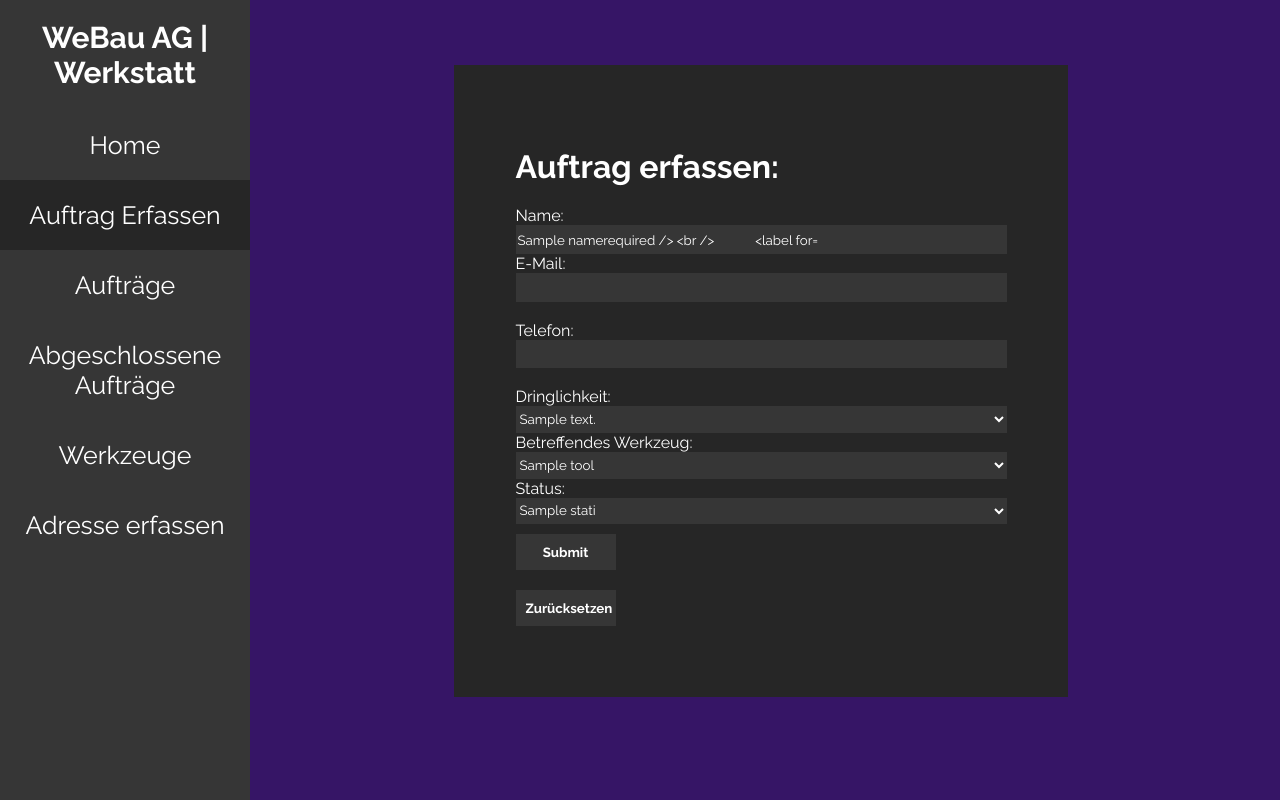
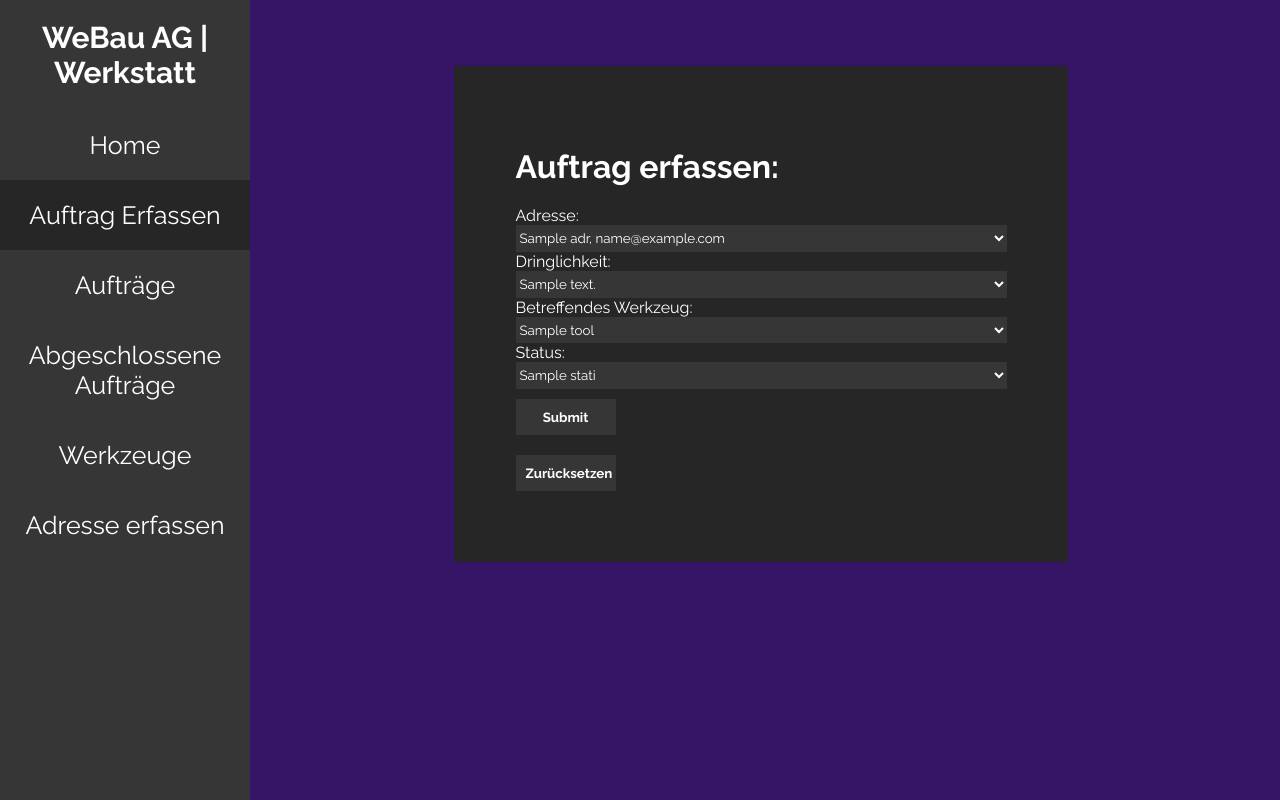
Before and after one commit to Zayden16/uk307-ehym, a PHP site: template app/Views/CreateOrder.View.php in a window 1280 px wide. Run offline with PHP 8.4, Linux system fonts and the light colour scheme; the template is opened without the code that fills it: most values are stand-ins (such as "Sample title", 1, 10 or a date in 2020).

Commit message:
End of day commit

```diff
--- a/app/Controllers/CreateOrderController.php
+++ b/app/Controllers/CreateOrderController.php
@@ -8,4 +8,6 @@ require 'app/Models/order.php';
 $stati = status::getAll();
 $importan = importance::getAll();
 $tools = tool::getAll();
+$adr = address::getAll();
+
 require 'app/Views/CreateOrder.View.php';
--- a/app/Views/CreateAddress.View.php
+++ b/app/Views/CreateAddress.View.php
@@ -20,7 +20,6 @@
         <a href="#">Werkzeuge</a>
         <a href="addresses" id="nav-active-page">Adresse erfassen</a>
     </div>
-
 
     <main>
     <div class="form-wrapper">
--- a/app/Views/CreateOrder.View.php
+++ b/app/Views/CreateOrder.View.php
@@ -23,19 +23,14 @@
     <div class="form-wrapper">
         <form>
             <h1>Auftrag erfassen:</h1>
-            <label for="name">Name:</label>
-            <input class="form-input" name="name" type="text" value="<?php print $name?>required /> <br />
-
-            <label for="email">E-Mail:</label>
-            <input class="form-input" name="email" type="email" required /> <br />
-
-            <label for="telephone">Telefon:</label>
-            <input class="form-input" name="telephone" type="text" /> <br />
-
-            <?php $options = array(
-                    1 =>
-        'Option1', 2 => 'Option2', 3 => 'Option3', 4 => 'Option4', 5 =>
-        'Option5' ); ?>
+            <label for="address">Adresse:</label>
+            <select class="form-input" name="address" id="address-picker" required>
+            <?php
+            foreach ($adr as $currentAdr) {
+                echo"<option value=" . $currentAdr['addressID'] .">" . $currentAdr['name'] . ", " . $currentAdr['email'] . "</option>";
+            }
+            ?>
+            </select>
 
             <label for="importance-picker">Dringlichkeit:</label>
             <select class="form-input" name="satus" id="importance-picker">
```
Also changed, not shown: app/Controllers/CreateAddressController.php (+4 -4 lines), app/Models/address.php (+2 -11 lines).
